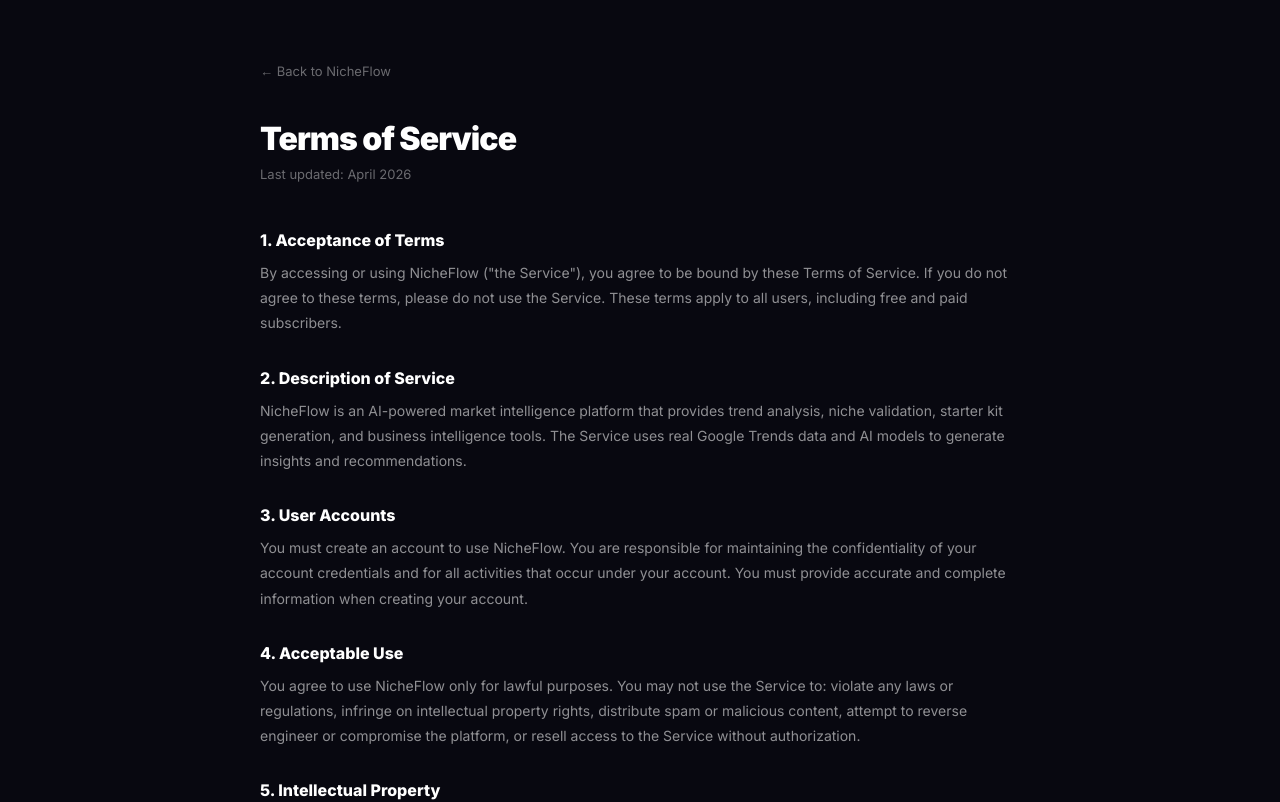
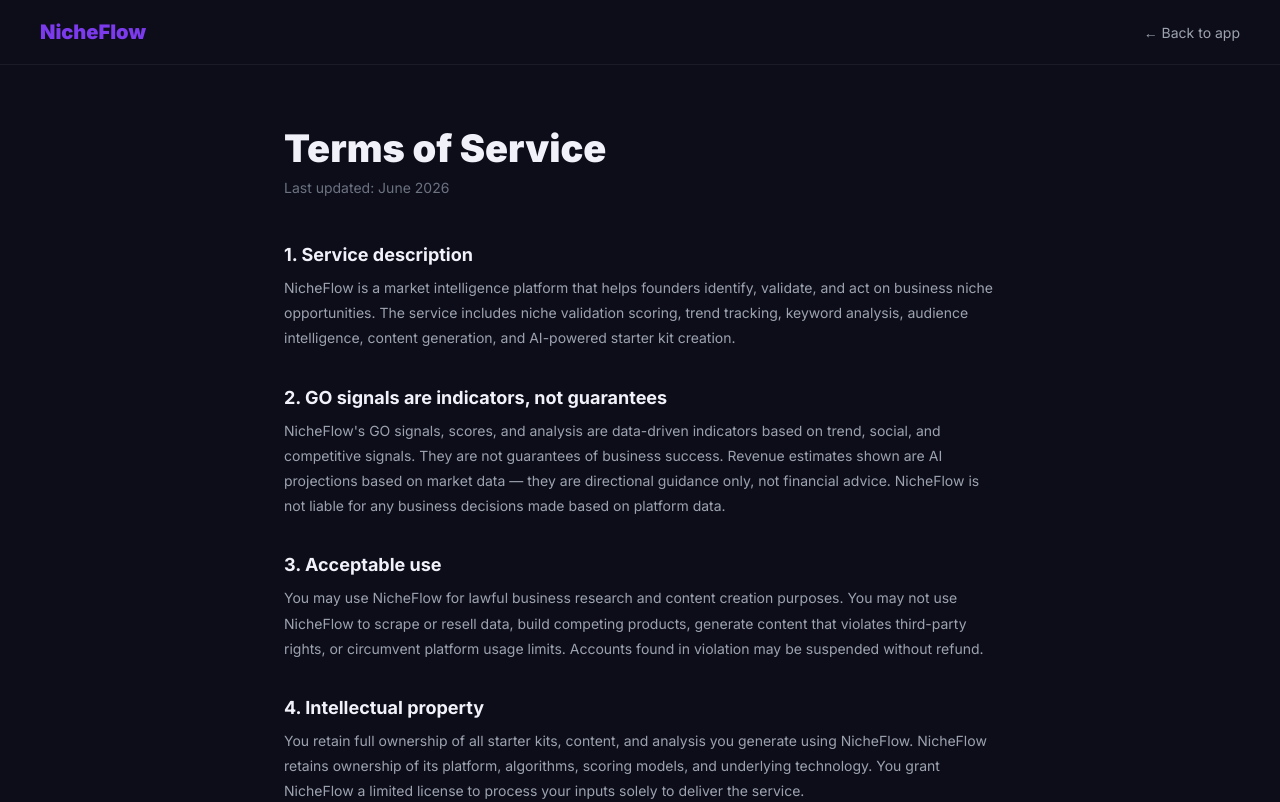
Before and after one commit to NicheFlow1/nicheflow-saas, a Next.js app: page /terms in a window 1280 px wide. Shown: the top 802 px of the page. Built offline with nearby package versions, Linux system fonts and the light colour scheme.

Commit message:
update src/app/terms/page.tsx

```diff
--- a/src/app/terms/page.tsx
+++ b/src/app/terms/page.tsx
@@ -1,31 +1,32 @@
-import React from 'react';
+'use client';
 import Link from 'next/link';
 
 export default function TermsPage() {
   return (
-    <div style={{ minHeight: '100vh', background: '#080810', color: 'white', padding: '60px 24px' }}>
-      <div style={{ maxWidth: 760, margin: '0 auto' }}>
-        <Link href="/" style={{ display: 'inline-flex', alignItems: 'center', gap: 6, color: 'rgba(255,255,255,.4)', textDecoration: 'none', fontSize: 13, marginBottom: 40 }}>
-          &larr; Back to NicheFlow
-        </Link>
-        <h1 style={{ fontSize: '2rem', fontWeight: 900, letterSpacing: '-.03em', marginBottom: 8 }}>Terms of Service</h1>
-        <p style={{ color: 'rgba(255,255,255,.4)', marginBottom: 48, fontSize: 13 }}>Last updated: April 2026</p>
+    <div style={{ minHeight: '100vh', background: '#0d0d1a', color: '#f1f1f9', fontFamily: 'Inter, sans-serif' }}>
+      <nav style={{ display: 'flex', alignItems: 'center', justifyContent: 'space-between', padding: '20px 40px', borderBottom: '1px solid rgba(255,255,255,0.06)' }}>
+        <Link href="/" style={{ fontWeight: 900, fontSize: '20px', color: '#7c3aed', textDecoration: 'none' }}>NicheFlow</Link>
+        <Link href="/dashboard" style={{ color: '#9ca3af', fontSize: '14px', textDecoration: 'none' }}>← Back to app</Link>
+      </nav>
+      <div style={{ maxWidth: '760px', margin: '0 auto', padding: '60px 24px' }}>
+        <h1 style={{ fontSize: '38px', fontWeight: 900, marginBottom: '8px' }}>Terms of Service</h1>
+        <p style={{ color: '#6b7280', fontSize: '14px', marginBottom: '48px' }}>Last updated: June 2026</p>
+
         {[
-          { t: '1. Acceptance of Terms', c: 'By accessing or using NicheFlow ("the Service"), you agree to be bound by these Terms of Service. If you do not agree to these terms, please do not use the Service. These terms apply to all users, including free and paid subscribers.' },
-          { t: '2. Description of Service', c: 'NicheFlow is an AI-powered market intelligence platform that provides trend analysis, niche validation, starter kit generation, and business intelligence tools. The Service uses real Google Trends data and AI models to generate insights and recommendations.' },
-          { t: '3. User Accounts', c: 'You must create an account to use NicheFlow. You are responsible for maintaining the confidentiality of your account credentials and for all activities that occur under your account. You must provide accurate and complete information when creating your account.' },
-          { t: '4. Acceptable Use', c: 'You agree to use NicheFlow only for lawful purposes. You may not use the Service to: violate any laws or regulations, infringe on intellectual property rights, distribute spam or malicious content, attempt to reverse engineer or compromise the platform, or resell access to the Service without authorization.' },
-          { t: '5. Intellectual Property', c: 'NicheFlow and its original content, features, and functionality are owned by NicheFlow and are protected by international copyright, trademark, and other intellectual property laws. AI-generated content is provided as suggestions and tools — you retain rights to content you create using the Service.' },
-          { t: '6. Payment Terms', c: 'Paid plans are billed in advance on a monthly or annual basis. All fees are non-refundable except as required by law. We reserve the right to change pricing with 30 days notice. Cryptocurrency payments are processed via NowPayments and are subject to their terms.' },
-          { t: '7. Limitation of Liability', c: 'NicheFlow provides market intelligence and AI-generated insights for informational purposes only. We do not guarantee the accuracy, completeness, or profitability of any analysis. We are not liable for any business decisions made based on our insights. The Service is provided "as is" without warranties of any kind.' },
-          { t: '8. Privacy', c: 'Your use of NicheFlow is also governed by our Privacy Policy, which is incorporated into these Terms by reference. We collect and process data as described in our Privacy Policy.' },
-          { t: '9. Termination', c: 'We may terminate or suspend your account at any time for violations of these Terms. Upon termination, your right to use the Service ceases immediately. You may cancel your account at any time through the Settings page.' },
-          { t: '10. Changes to Terms', c: 'We reserve the right to modify these Terms at any time. We will notify users of significant changes via email or in-app notification. Continued use after changes constitutes acceptance of the new Terms.' },
-          { t: '11. Contact', c: 'For questions about these Terms, please contact us through the in-app support or via email at support@nicheflow.io' },
-        ].map((s, i) => (
-          <div key={i} style={{ marginBottom: 32 }}>
-            <h2 style={{ fontSize: 16, fontWeight: 800, color: 'white', marginBottom: 10 }}>{s.t}</h2>
-            <p style={{ fontSize: 14, color: 'rgba(255,255,255,.55)', lineHeight: 1.8 }}>{s.c}</p>
+          { title: '1. Service description', body: `NicheFlow is a market intelligence platform that helps founders identify, validate, and act on business niche opportunities. The service includes niche validation scoring, trend tracking, keyword analysis, audience intelligence, content generation, and AI-powered starter kit creation.` },
+          { title: '2. GO signals are indicators, not guarantees', body: `NicheFlow's GO signals, scores, and analysis are data-driven indicators based on trend, social, and competitive signals. They are not guarantees of business success. Revenue estimates shown are AI projections based on market data — they are directional guidance only, not financial advice. NicheFlow is not liable for any business decisions made based on platform data.` },
+          { title: '3. Acceptable use', body: `You may use NicheFlow for lawful business research and content creation purposes. You may not use NicheFlow to scrape or resell data, build competing products, generate content that violates third-party rights, or circumvent platform usage limits. Accounts found in violation may be suspended without refund.` },
+          { title: '4. Intellectual property', body: `You retain full ownership of all starter kits, content, and analysis you generate using NicheFlow. NicheFlow retains ownership of its platform, algorithms, scoring models, and underlying technology. You grant NicheFlow a limited license to process your inputs solely to deliver the service.` },
+          { title: '5. Subscription and billing', body: `Subscriptions are billed monthly or annually as selected at signup. You can cancel at any time from Settings → Billing. Cancellation takes effect at the end of the current billing period — you retain access until then. Pro and Team plans include a 7-day money-back guarantee from first payment. Annual plans are non-refundable after 7 days.` },
+          { title: '6. Cancellation and downgrade', body: `On cancellation or downgrade to Starter, your saved data (watchlist, validations, kits) is retained for 90 days. After 90 days, excess data beyond Starter limits may be deleted. We will notify you by email before any deletion.` },
+          { title: '7. Limitation of liability', body: `To the maximum extent permitted by law, NicheFlow's liability for any claim arising from use of the service is limited to the amount you paid in the 12 months preceding the claim. NicheFlow is not liable for indirect, incidental, or consequential damages including lost profits or business opportunities.` },
+          { title: '8. Changes to terms', body: `We may update these terms as the service evolves. We will notify you by email at least 14 days before material changes take effect. Continued use after that date constitutes acceptance.` },
+          { title: '9. Governing law', body: `These terms are governed by the laws of the jurisdiction where NicheFlow is incorporated. Any disputes will be resolved through binding arbitration, except where prohibited by law.` },
+          { title: '10. Contact', body: `For legal inquiries: legal@nicheflow.ai. For support: support@nicheflow.ai.` },
+        ].map(section => (
+          <div key={section.title} style={{ marginBottom: '36px' }}>
+            <h2 style={{ fontSize: '18px', fontWeight: 700, color: '#f1f1f9', marginBottom: '10px' }}>{section.title}</h2>
+            <p style={{ color: '#9ca3af', fontSize: '14px', lineHeight: 1.8, margin: 0 }}>{section.body}</p>
           </div>
         ))}
       </div>
```
